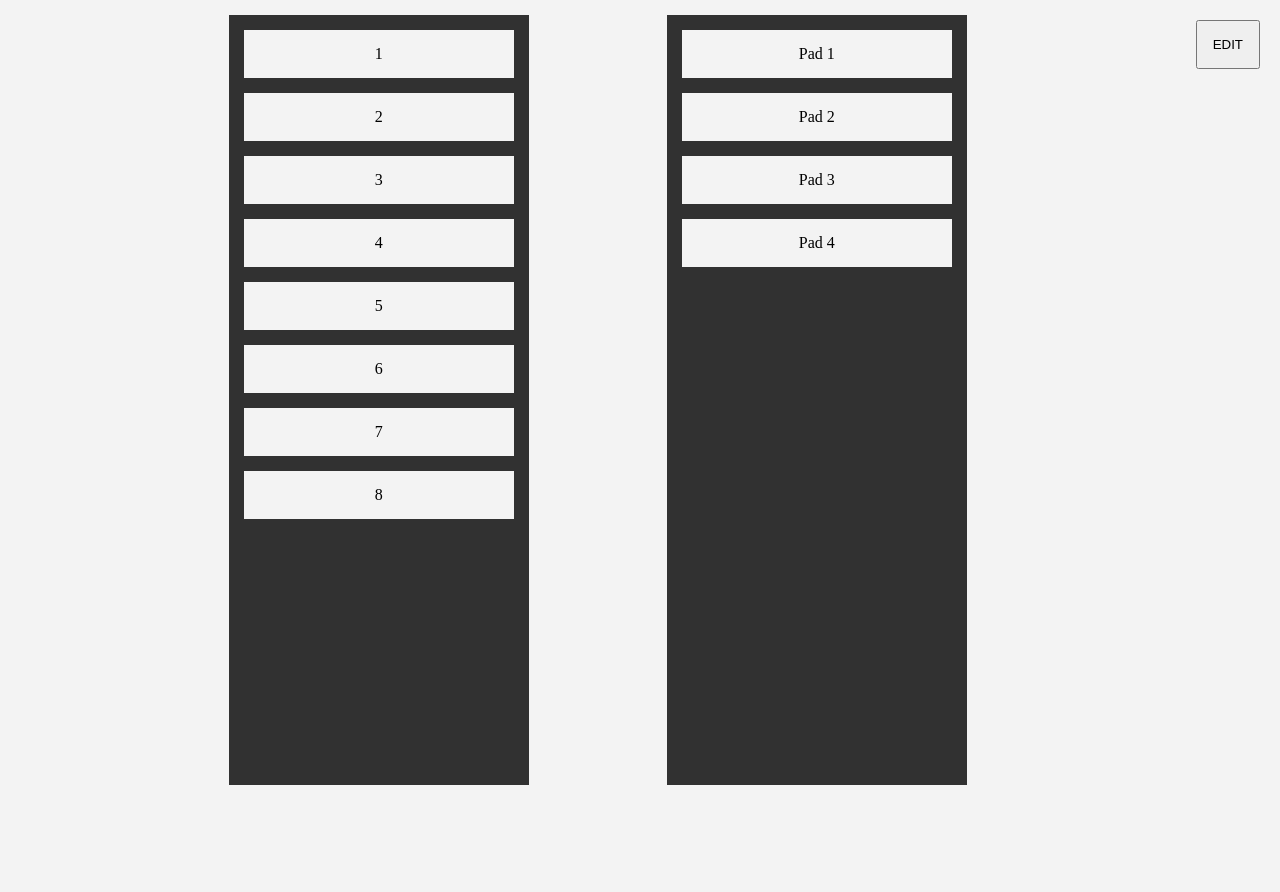
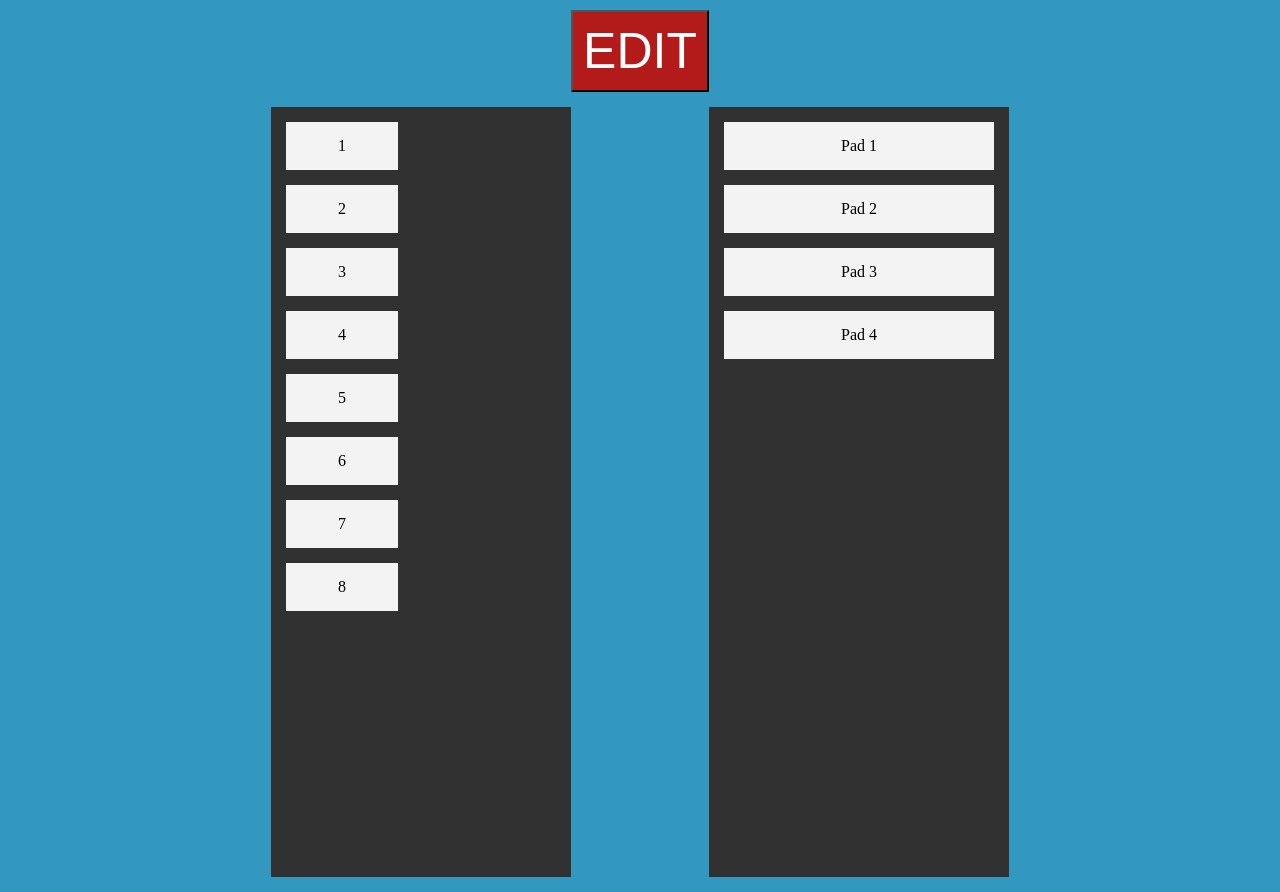
Before and after one commit to 464squad/design-pad, a React (Create React App) app: page / in a window 1280 px wide. Before the commit the page ends 800 px from the top, so only its background shows below. Built offline with nearby package versions, Linux system fonts and the light colour scheme.

Commit message:
colors and css

```diff
--- a/src/components/EditButton.js
+++ b/src/components/EditButton.js
@@ -1,15 +1,22 @@
 import React, { Component } from 'react'
 import Board from './Board';
 import Card from './Card';
+import '../css/EditButton.css'
 
 export default class EditButton extends Component {
     constructor(){
         super();
         this.state = {
             editMode: false,
-            draggable: false
+            draggable: false,
+            black : true
         };
     }
+
+    changeColor () {
+        this.setState({black : !this.state.black})
+    }
+
     changeMode = () =>{
         if(this.state.editMode === false){
             this.setState({editMode: true})
@@ -21,51 +28,62 @@ export default class EditButton extends Component {
         }
     }
     render() {
+        let bnt_class = this.state.black ? "Black" : "White";
+
         return (
             <div>
-                <button className="edit_button" onClick={() =>{this.changeMode()}}>
+                <button className= {bnt_class} onClick={() =>{
+                    this.changeMode();
+                    this.changeColor();
+                    }}>
                     EDIT
-                    {console.log(this.state.editMode)}
+                    {console.log(this.state.black)}
                 </button>
 
                 <main className="flexbox">
                     <Board id = "board_1" className = "board">
-                    <Card id = "card_1" className = "card" draggable = {this.state.draggable} editMode = {this.state.editMode}>
+                        <Card id = "cardInput_1" className = "card" draggable = {this.state.draggable} editMode = {this.state.editMode}>
                             {console.log("Draggable is:" + this.state.draggable + ", while editMode is:" + this.state.editMode)}
                             <p>1</p>
+                        </Card>
 
-                    </Card>
                         <Card id = "cardInput_2" className = "card" draggable = {this.state.draggable} editMode = {this.state.editMode}>
                             {console.log("Draggable is:" + this.state.draggable + ", while editMode is:" + this.state.editMode)}
                             <p>2</p>
                         </Card>
+
                         <Card id = "cardInput_3" className = "card" draggable = {this.state.draggable} editMode = {this.state.editMode}>
                             {console.log("Draggable is:" + this.state.draggable + ", while editMode is:" + this.state.editMode)}
                             <p>3</p>
                         </Card>
+
                         <Card id = "cardInput_4" className = "card" draggable = {this.state.draggable} editMode = {this.state.editMode}>
                             {console.log("Draggable is:" + this.state.draggable + ", while editMode is:" + this.state.editMode)}
                             <p>4</p>
                         </Card>
+
                         <Card id = "cardInput_5" className = "card" draggable = {this.state.draggable} editMode = {this.state.editMode}>
                             {console.log("Draggable is:" + this.state.draggable + ", while editMode is:" + this.state.editMode)}
                             <p>5</p>
                         </Card>
+
                         <Card id = "cardInput_6" className = "card" draggable = {this.state.draggable} editMode = {this.state.editMode}>
                             {console.log("Draggable is:" + this.state.draggable + ", while editMode is:" + this.state.editMode)}
                             <p>6</p>
                         </Card>
+
                         <Card id = "cardInput_7" className = "card" draggable = {this.state.draggable} editMode = {this.state.editMode}>
                             {console.log("Draggable is:" + this.state.draggable + ", while editMode is:" + this.state.editMode)}
                             <p>7</p>
                         </Card>
+
                         <Card id = "cardInput_8" className = "card" draggable = {this.state.draggable} editMode = {this.state.editMode}>
                             {console.log("Draggable is:" + this.state.draggable + ", while editMode is:" + this.state.editMode)}
                             <p>8</p>
                         </Card>
+                    </Board>
 
 
-                    </Board>
                     <Board id = "board_2" className = "board">
                         <Card id = "cardPad_1" className = "card" editMode = {this.state.editMode}>
                         {console.log("Draggable is:" + this.state.draggable + ", while editMode is:" + this.state.editMode)}
@@ -85,8 +103,8 @@ export default class EditButton extends Component {
                         <Card id = "cardPad_4" className = "card" editMode = {this.state.editMode}>
                         {console.log("Draggable is:" + this.state.draggable + ", while editMode is:" + this.state.editMode)}
                         <p>Pad 4</p>
+                        </Card>
 
-                    </Card>
                     </Board>
                 </main>
             </div>
--- /dev/null
+++ b/src/css/EditButton.css
@@ -0,0 +1,45 @@
+.Black {
+    background-color: rgb(179, 27, 27);
+    color: white;
+    font-size: 50px;
+    padding: 10px;
+    margin-top: 10px;
+  }
+
+.White {
+    background-color: rgb(32, 184, 45);
+    color: white;
+    font-size: 50px;
+    padding: 10px;
+    margin-top: 10px;
+}
+
+#board_1 {
+    flex-wrap: wrap;
+}
+
+#cardInput_1 {
+    width: 7rem;
+}
+
+#cardInput_2 {
+    width: 7rem;
+}
+#cardInput_3 {
+    width: 7rem;
+}
+#cardInput_4 {
+    width: 7rem;
+}
+#cardInput_5 {
+    width: 7rem;
+}
+#cardInput_6 {
+    width: 7rem;
+}
+#cardInput_7 {
+    width: 7rem;
+}
+#cardInput_8 {
+    width: 7rem;
+}
--- a/src/index.css
+++ b/src/index.css
@@ -5,7 +5,7 @@
 }
 
 body{
-  background-color: #F3F3F3;
+  background-color: #3398c0;
 }
 
 .flexbox{
```
Lines whose indentation alone changed are shown as unchanged.
